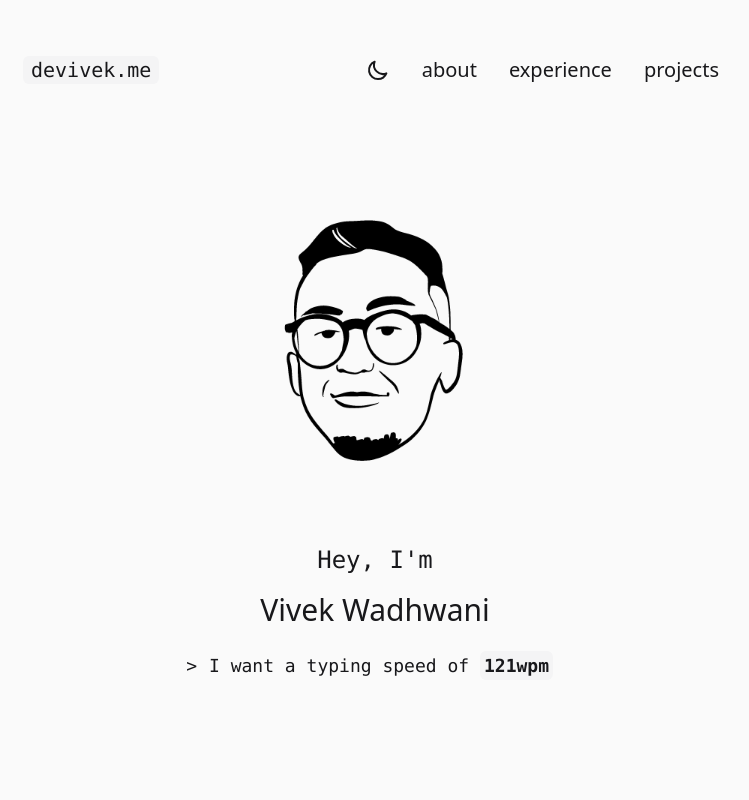
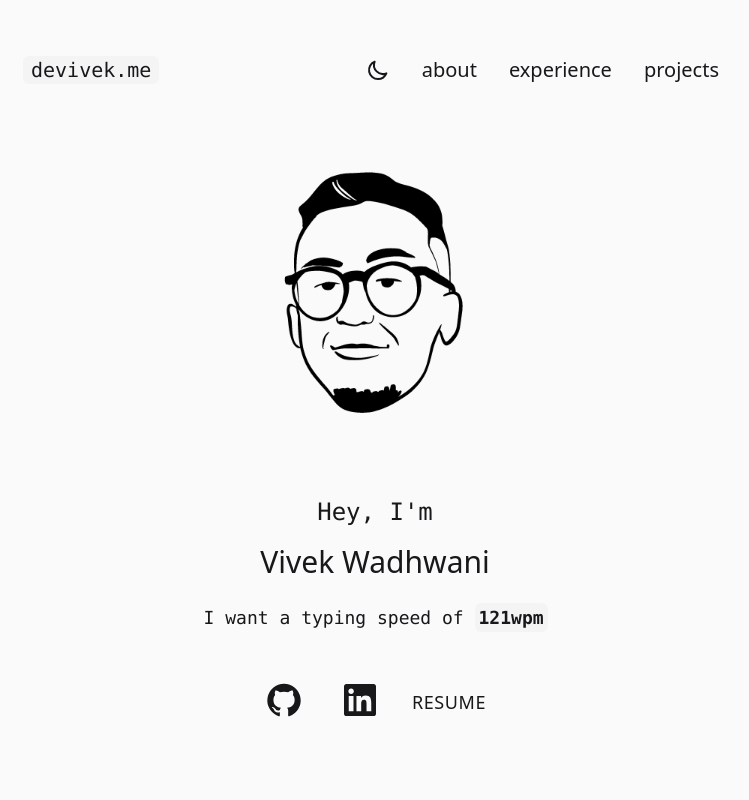
Before and after one commit to devivekw/devivekw.github.io, a Nuxt app: page / in a window 1280 px wide. Shown: the top 800 px of the page, without its empty margins (265-1014 px from the left). Built offline with nearby package versions, Linux system fonts and the light colour scheme; what @tailwindcss/typography would draw is missing.

Commit message:
add contact + resume area

```diff
--- a/components/footer.vue
+++ b/components/footer.vue
@@ -5,11 +5,6 @@
 			class="flex items-center justify-center space-x-4 tracking-wide text-gray-600 dark:text-gray-400"
 		>
 			<span>&copy; 2020 - 2021 Vivek Wadhwani</span>
-			<svg class="w-6 h-6 fill-current" xmlns="http://www.w3.org/2000/svg" data-name="Layer 1" viewBox="0 0 24 24">
-				<path
-					d="M12,2.2467A10.00042,10.00042,0,0,0,8.83752,21.73419c.5.08752.6875-.21247.6875-.475,0-.23749-.01251-1.025-.01251-1.86249C7,19.85919,6.35,18.78423,6.15,18.22173A3.636,3.636,0,0,0,5.125,16.8092c-.35-.1875-.85-.65-.01251-.66248A2.00117,2.00117,0,0,1,6.65,17.17169a2.13742,2.13742,0,0,0,2.91248.825A2.10376,2.10376,0,0,1,10.2,16.65923c-2.225-.25-4.55-1.11254-4.55-4.9375a3.89187,3.89187,0,0,1,1.025-2.6875,3.59373,3.59373,0,0,1,.1-2.65s.83747-.26251,2.75,1.025a9.42747,9.42747,0,0,1,5,0c1.91248-1.3,2.75-1.025,2.75-1.025a3.59323,3.59323,0,0,1,.1,2.65,3.869,3.869,0,0,1,1.025,2.6875c0,3.83747-2.33752,4.6875-4.5625,4.9375a2.36814,2.36814,0,0,1,.675,1.85c0,1.33752-.01251,2.41248-.01251,2.75,0,.26251.1875.575.6875.475A10.0053,10.0053,0,0,0,12,2.2467Z"
-				/>
-			</svg>
 		</a>
 	</div>
 </template>
--- a/components/landing.vue
+++ b/components/landing.vue
@@ -6,17 +6,52 @@
 			<span class="font-mono">Hey, I'm</span>
 			<span class="mt-4 text-xl font-medium sm:text-3xl">Vivek Wadhwani</span>
 			<span class="flex items-center mt-6 font-mono text-sm sm:text-lg">
-				<span class="mr-3">></span>
-				<div ref="typeme" id="typeme" class="typeme"></div
-			></span>
+				<span class="mr-3"></span>
+				<div ref="typeme" id="typeme" class="typeme"></div>
+			</span>
+
+			<!-- Icons -->
+			<span class="flex items-center mt-10 dark:text-gray-100">
+				<Button>
+					<a href="https://github.com/devivekw">
+						<svg class="w-8 h-8 fill-current sm:w-10 sm:h-10" xmlns="http://www.w3.org/2000/svg" viewBox="0 0 24 24">
+							<path
+								d="M12,2.2467A10.00042,10.00042,0,0,0,8.83752,21.73419c.5.08752.6875-.21247.6875-.475,0-.23749-.01251-1.025-.01251-1.86249C7,19.85919,6.35,18.78423,6.15,18.22173A3.636,3.636,0,0,0,5.125,16.8092c-.35-.1875-.85-.65-.01251-.66248A2.00117,2.00117,0,0,1,6.65,17.17169a2.13742,2.13742,0,0,0,2.91248.825A2.10376,2.10376,0,0,1,10.2,16.65923c-2.225-.25-4.55-1.11254-4.55-4.9375a3.89187,3.89187,0,0,1,1.025-2.6875,3.59373,3.59373,0,0,1,.1-2.65s.83747-.26251,2.75,1.025a9.42747,9.42747,0,0,1,5,0c1.91248-1.3,2.75-1.025,2.75-1.025a3.59323,3.59323,0,0,1,.1,2.65,3.869,3.869,0,0,1,1.025,2.6875c0,3.83747-2.33752,4.6875-4.5625,4.9375a2.36814,2.36814,0,0,1,.675,1.85c0,1.33752-.01251,2.41248-.01251,2.75,0,.26251.1875.575.6875.475A10.0053,10.0053,0,0,0,12,2.2467Z"
+							/>
+						</svg>
+					</a>
+				</Button>
+				<Button class="ml-6">
+					<a href="https://www.linkedin.com/in/devivek/">
+						<svg
+							class="w-6 h-6 fill-current sm:w-8 sm:h-8"
+							role="img"
+							viewBox="0 0 24 24"
+							xmlns="http://www.w3.org/2000/svg"
+						>
+							<title>LinkedIn icon</title>
+							<path
+								d="M20.447 20.452h-3.554v-5.569c0-1.328-.027-3.037-1.852-3.037-1.853 0-2.136 1.445-2.136 2.939v5.667H9.351V9h3.414v1.561h.046c.477-.9 1.637-1.85 3.37-1.85 3.601 0 4.267 2.37 4.267 5.455v6.286zM5.337 7.433c-1.144 0-2.063-.926-2.063-2.065 0-1.138.92-2.063 2.063-2.063 1.14 0 2.064.925 2.064 2.063 0 1.139-.925 2.065-2.064 2.065zm1.782 13.019H3.555V9h3.564v11.452zM22.225 0H1.771C.792 0 0 .774 0 1.729v20.542C0 23.227.792 24 1.771 24h20.451C23.2 24 24 23.227 24 22.271V1.729C24 .774 23.2 0 22.222 0h.003z"
+							/>
+						</svg>
+					</a>
+				</Button>
+				<Button class="ml-5 tracking-wide uppercase">
+					<a class="text-base sm:text-lg" href="/resume.pdf">resume</a>
+				</Button>
+			</span>
+			<!-- Resume -->
 		</div>
 	</div>
 </template>
 
 <script>
 import Typed from 'typed.js';
+import Button from '../components/text-button';
 
 export default {
+	components: { Button },
+
 	data() {
 		return {};
 	},
--- a/layouts/default.vue
+++ b/layouts/default.vue
@@ -16,7 +16,7 @@
 						<Button class="hidden sm:block"><a href="#projects">projects</a></Button>
 					</div>
 				</nav>
-				<div class="px-12 lg:px-36 xl:px-48">
+				<div class="px-10 lg:px-36 xl:px-48">
 					<Nuxt />
 				</div>
 			</div>
```
Also changed, not shown: 1 other file (tests, documents, lock files or other folders).
